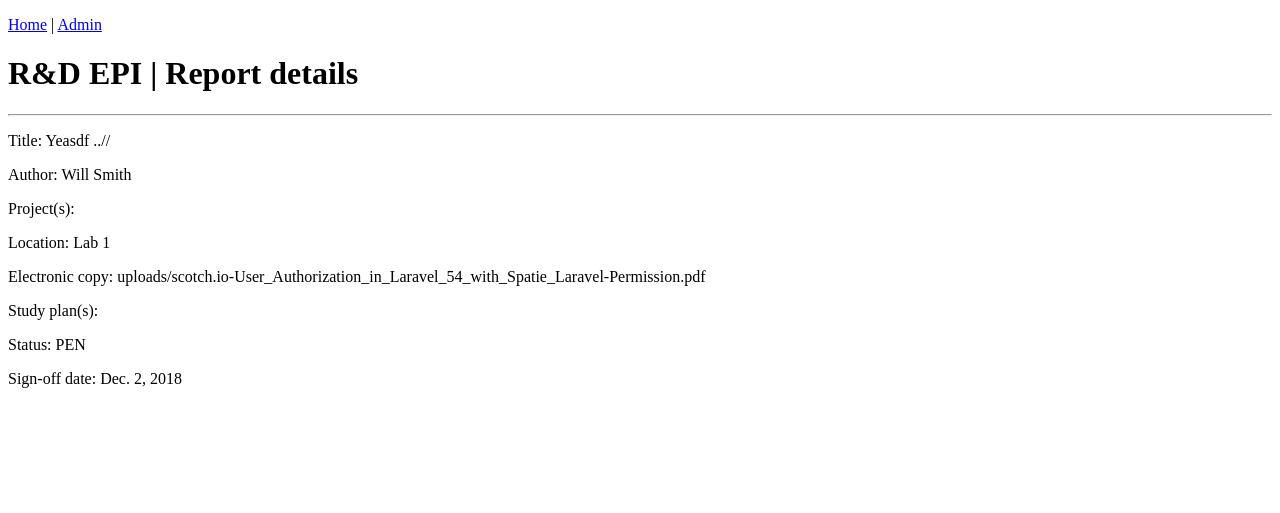
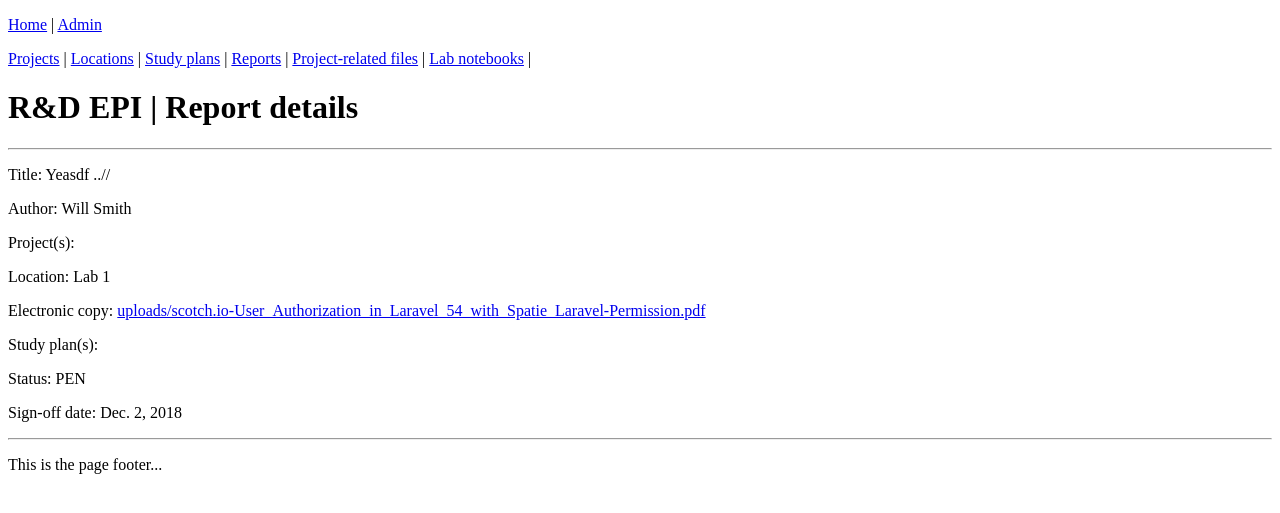
Before and after one commit to HBPol/rdepi, a Django app: page /coreapp/report/6 in a window 1280 px wide. Shown: the top 513 px of the page. Run offline with Django 3.2, Linux system fonts and the light colour scheme; data comes from the database, SQL or seed files in the repository; both versions use the stored data as it was after the commit.

Commit message:
Link to document in 'details' templates. Top and bottom re-arranged.

```diff
--- a/coreapp/templates/coreapp/base_generic.html
+++ b/coreapp/templates/coreapp/base_generic.html
@@ -8,8 +8,20 @@
 	</head>
 <body>
 	<p><a href="{% url 'home' %}">Home</a> | <a href="{% url 'admin:index' %}">Admin</a></p>
+	<a href="{% url 'project-list' %}">Projects</a> |
+	<a href="{% url 'location-list' %}">Locations</a> |
+	<a href="{% url 'studyplan-list' %}">Study plans</a> |
+	<a href="{% url 'report-list' %}">Reports</a> |
+	<a href="{% url 'relatedfile-list' %}">Project-related files</a> |
+	<a href="{% url 'labbook-list' %}">Lab notebooks</a> |
 	{% block content %}
 
 	{% endblock %}
+
+	{% block footer %}
+	<hr>
+	<p>This is the page footer...</p>
+	{% endblock %}
+
 </body>
 </html>
--- a/coreapp/templates/coreapp/labbook_detail.html
+++ b/coreapp/templates/coreapp/labbook_detail.html
@@ -6,7 +6,7 @@
 	<p>Author: {{ labbook.author }}</p>
 	<p>Project(s): {% for project in labbook.project.all %}{{ project }}<br>{% endfor %}</p>
 	<p>Location: {{ labbook.location }}</p>
-	<p>Electronic copy: {{ labbook.efile }}</p>
+	<p>Electronic copy: <a href="{{ MEDIA_URL }}{{ labbook.efile }}">{{ labbook.efile }}</a></p>
 	<p>Date started: {{ labbook.date_started }}</p>
 	<p>Date finished: {{ labbook.date_finished }}</p>
 	<p>Date issued: {{ labbook.date_issued }}</p>
--- a/coreapp/templates/coreapp/relatedfile_detail.html
+++ b/coreapp/templates/coreapp/relatedfile_detail.html
@@ -6,7 +6,7 @@
 	<p>Author: {{relatedfile.author}}</p>
 	<p>Project(s): {% for project in relatedfile.project.all %}{{ project }}<br>{% endfor %}</p>
 	<p>Location: {{ relatedfile.location }}</p>
-	<p>Electronic copy: {{ relatedfile.efile }}</p>
+	<p>Electronic copy: <a href="{{ MEDIA_URL }}{{ relatedfile.efile }}">{{ relatedfile.efile }}</a></p>
 	<p>Date started: {{ relatedfile.date_started }}</p>
 	<p>Date finished: {{ relatedfile.date_finished }}</p>
 	<p>Date archived: {{ relatedfile.date_archived }}</p>
--- a/coreapp/templates/coreapp/report_detail.html
+++ b/coreapp/templates/coreapp/report_detail.html
@@ -6,7 +6,7 @@
 	<p>Author: {{report.author}}</p>
 	<p>Project(s): {% for project in report.project.all %}{{ project }}<br>{% endfor %}</p>
 	<p>Location: {{ report.location }}</p>
-	<p>Electronic copy: {{ report.efile }}</p>
+	<p>Electronic copy: <a href="{{ MEDIA_URL }}{{ report.efile }}">{{ report.efile }}</a></p>
 	<p>Study plan(s): {% for studyplan in report.study_plan.all %}{{ studyplan }}<br>{% endfor %}</p>
 	<p>Status: {{ report.status }}</p>
 	<p>Sign-off date: {{ report.sign_date }}</p>
--- a/coreapp/templates/coreapp/studyplan_detail.html
+++ b/coreapp/templates/coreapp/studyplan_detail.html
@@ -6,7 +6,7 @@
 	<p>Author: {{studyplan.author}}</p>
 	<p>Project(s): {% for project in studyplan.project.all %}{{ project }}<br>{% endfor %}</p>
 	<p>Location: {{ studyplan.location }}</p>
-	<p>Electronic copy: {{ studyplan.efile }}</p>
+	<p>Electronic copy: <a href="{{ MEDIA_URL }}{{ studyplan.efile }}">{{ studyplan.efile }}</a></p>
 	<p>Status: {{ studyplan.status }}</p>
 	<p>Sign-off date: {{ studyplan.sign_date }}</p>
 {% endblock %}
```
Also changed, not shown: coreapp/templates/coreapp/home.html (+2 -6 lines), db.sqlite3.
